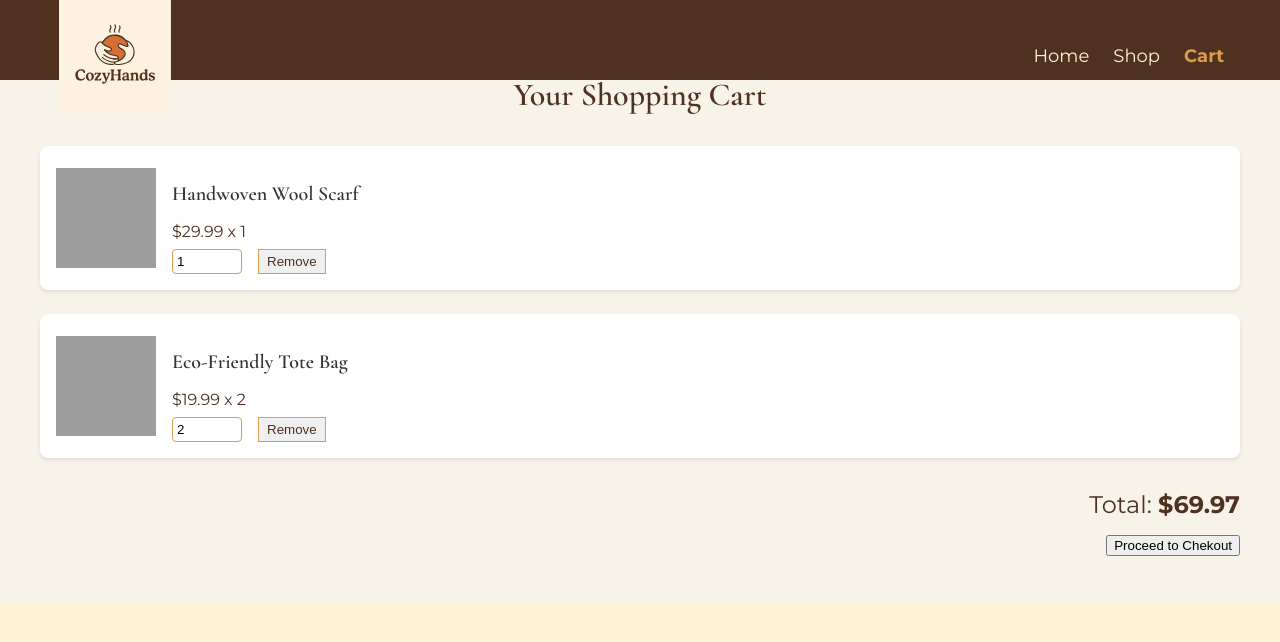
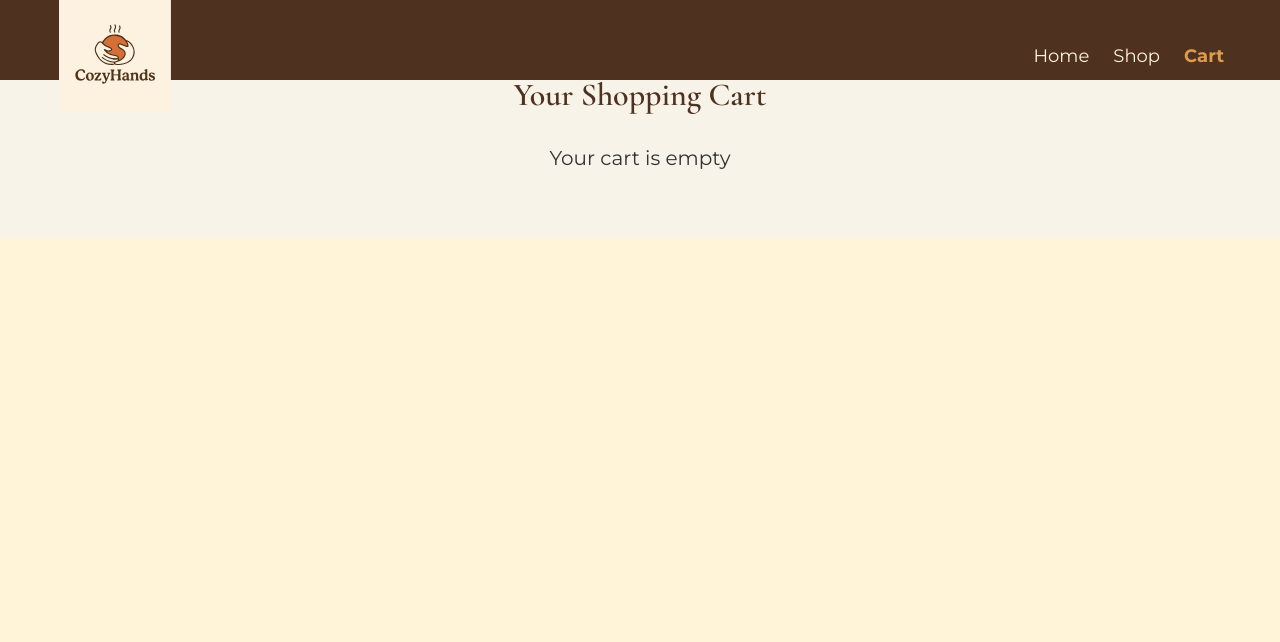
Before and after one commit to aleksfeschuk/cozyhands-marketplace, a React (Vite) app: page /cart in a window 1280 px wide. Shown: the top 642 px of the page. Built offline with nearby package versions, Linux system fonts and the light colour scheme; grey boxes are pictures that could not be loaded.

Commit message:
fixed code cart.tsx, added code in folder context CartContext, CartProvider

```diff
--- a/src/components/Cart.tsx
+++ b/src/components/Cart.tsx
@@ -1,28 +1,63 @@
 import { useState, useEffect } from 'react';
 import type { CartItem } from '../types/index';
+import { useCart } from '../context/CartContext';
 
-const initialCartItems: CartItem[] = [
-  {
-    id: "1",
-    title: "Handwoven Wool Scarf",
-    price: 29.99,
-    quantity: 1,
-    imageUrl: "/assets/scarf.jpg",
-  },
-  {
-    id: "2",
-    title: "Eco-Friendly Tote Bag",
-    price: 19.99,
-    quantity: 2,
-    imageUrl: "/assets/tote-bag.jpg",
-  },
-];
+// const initialCartItems: CartItem[] = [
+//   {
+//     id: "1",
+//     title: "Handwoven Wool Scarf",
+//     price: 29.99,
+//     quantity: 1,
+//     imageUrl: "/assets/scarf.jpg",
+//   },
+//   {
+//     id: "2",
+//     title: "Eco-Friendly Tote Bag",
+//     price: 19.99,
+//     quantity: 2,
+//     imageUrl: "/assets/tote-bag.jpg",
+//   },
+// ];
 
 const Cart: React.FC = () => {
-    const [cartItems, setCartItems] = useState<CartItem[]>(initialCartItems);
+
+    const { cartItems, removeFromCart, updateQuantity } = useCart();
 
     // Effect for updating the total amount
     const [total, setTotal] = useState(0);
+
+    const renderCartItem = (item: CartItem ) => (
+      <div key={item.id} className="cart__item">
+        <div className="cart__item-image">
+          <img src={item.imageUrl} alt={item.title} className="cart__item-img" />
+        </div>
+        <div className="cart__item-info">
+          <h3 className="cart__item-title">{item.title}</h3>
+          <p className="cart__item-price">${(item.price * item.quantity).toFixed(2)}</p>
+          <input
+            type="number"
+            min="1"
+            value={item.quantity}
+            onChange={(e) => {
+              const newQuantity = parseInt(e.target.value);
+              if (newQuantity >= 1 ) {
+                updateQuantity(item.id, newQuantity);
+              } else {
+                e.target.value = item.quantity.toString();
+              }
+            }}
+            className="cart__item-quantity"
+            />
+            <button
+              onClick={() => removeFromCart(item.id)}
+              className="cart__item-remove"
+              >
+                Remove
+            </button>
+        </div>
+      </div>
+    )
+
 
     useEffect(() => {
       const newTotal = cartItems.reduce(
@@ -30,60 +65,22 @@ const Cart: React.FC = () => {
         setTotal(newTotal);
       }, [cartItems]);
 
-    // function delete item from cart
-    const removeItem = (id: string) => {
-      setCartItems(cartItems.filter((item) => item.id !== id));
-    };
-
-    // function to update item quantity
-    const updateQuantity = (id: string, newQuantity: number) => {
-      setCartItems(
-        cartItems.map((item) =>
-          item.id === id ? { ...item, quantity: newQuantity} : item)
-      );
-    };
-
     return (
     <section className="cart">
       <div className="container cart__container">
         <h2 className="cart__title">Your Shopping Cart</h2>
-
         {cartItems.length === 0 ? (
           <p className="cart__empty">Your cart is empty</p>
         ) : (
           <>
             <div className="cart__items">
-                {cartItems.map((item) => (
-                  <div key={item.id} className="cart__item">
-                    <div className="cart__item-image">
-                      <img
-                        src={item.imageUrl}
-                        alt={item.title}
-                        className="cart__item-img"
-                      />
-                    </div>
-                    <div className="cart__item-info">
-                      <h3 className="cart__item-title">{item.title}</h3>
-                      <p className="cart__item-price">${item.price.toFixed(2)} x {item.quantity}</p>
-                      <input
-                        type="number"
-                        min="1"
-                        value={item.quantity}
-                        onChange={(e) => updateQuantity(item.id, parseInt(e.target.value))}
-                        className="cart__item-quantity"
-                      />
-                      <button
-                        onClick={() => removeItem(item.id)}
-                        className="cart__item-remove"> Remove </button>
-                    </div>
-                  </div>
-                ))}
+              {cartItems.map(renderCartItem)}
             </div>
             <div className="cart__summary">
               <p className="cart__total">
                 Total: <strong>${total.toFixed(2)}</strong>
               </p>
-                <button className="cart__checkout-btn">Proceed to Chekout</button>
+              <button className="cart__checkout-btn">Proceed to Checkout</button>
             </div>
           </>
         )}
--- a/src/components/ProductDetails.tsx
+++ b/src/components/ProductDetails.tsx
@@ -1,6 +1,7 @@
 import { useParams } from "react-router-dom";
-import { useState, useEffect } from "react";;
+import { useState, useEffect } from "react";
 import type { Product } from "../types/index";
+import { useCart } from "../context/CartContext";
 
 const mockProducts: Product[] = [
   {
@@ -33,6 +34,7 @@ const ProductDetails: React.FC = () => {
     // Get the ID parameter from the URL
     const ID = useParams<{ id: string }>().id;
     const [product, setProduct] = useState<Product | null>(null);
+    const { addToCart } = useCart();
 
     // Effect for loading a product when changing the ID
     useEffect(() => {
@@ -43,6 +45,16 @@ const ProductDetails: React.FC = () => {
     if (!product) {
         return <div className="product-details">Product not found</div>
     }
+
+    const handleAddToCart = () => {
+        addToCart({
+            id: product.id,
+            title: product.title,
+            price: product.price,
+            quantity: 1,
+            imageUrl: product.imageUrl,
+        });
+    };
 
     return (
         <section className ="product-details">
@@ -60,7 +72,9 @@ const ProductDetails: React.FC = () => {
                     <p className="product-details__price">${product.price.toFixed(2)}</p>
                     <p className="product-details__description">{product.description}</p>
 
-                    <button className="product-details__add-btn">Add to Cart</button>
+                    <button
+                        onClick={handleAddToCart}
+                        className="product-details__add-btn">Add to Cart</button>
                 </div>
             </div>
         </section>
--- /dev/null
+++ b/src/context/CartContext.ts
@@ -0,0 +1,25 @@
+import { createContext, useContext} from "react";
+import type { CartItem } from "../types/index";
+
+// // Define the context type for the cart
+export interface CartContextType {
+    cartItems: CartItem[];
+    addToCart: (item: CartItem) => void;
+    removeFromCart: (id: string) => void;
+    updateQuantity: (id: string, quantity: number) => void;
+};
+
+
+// Create a context with an initial value of undefined
+export const CartContext = createContext<CartContextType | undefined>(undefined);
+
+
+// Custom hook to use the CartContext for used in components
+
+export const useCart = () => {
+    const context = useContext(CartContext);
+    if (!context) {
+        throw new Error ("useCart must be used within a CartProvider");
+    }
+    return context;
+};
--- /dev/null
+++ b/src/context/CartProvider.tsx
@@ -0,0 +1,45 @@
+import { useState } from "react";
+import type { ReactElement } from "react";
+import type { CartItem } from "../types/index";
+import  { CartContext } from "./CartContext";
+
+interface CartProviderProps {
+    children: ReactElement | ReactElement[];
+}
+
+
+// component to provide cart context to children components
+// This component will manage the cart state and provide functions to manipulate it
+export const CartProvider = ({ children }: CartProviderProps) => {
+
+    const [cartItems, setCartItems] = useState<CartItem[]>([]);
+
+    const addToCart = (item: CartItem) => {
+        setCartItems((prevItems) => {
+            const existingItem = prevItems.find((i) => i.id === item.id);
+            if (existingItem) {
+                return prevItems.map((i) =>
+                    i.id === item.id ? {...i, quantity: i.quantity + item.quantity} : i
+                );
+            }
+            return [...prevItems, item];
+        });
+    };
+
+    const removeFromCart = (id: string) => {
+        setCartItems((prevItems) => prevItems.filter((i) => i.id !== id));
+    };
+
+    const updateQuantity = (id: string, quantity: number) => {
+        setCartItems((prevItems) =>
+            prevItems.map((i) =>
+                i.id === id ? {...i, quantity: Math.max(1, quantity)} : i))
+    };
+
+    return (
+        <CartContext.Provider
+            value={{ cartItems, addToCart, removeFromCart, updateQuantity}}>
+            {children}
+        </CartContext.Provider>
+    );
+};
--- a/src/main.tsx
+++ b/src/main.tsx
@@ -1,10 +1,13 @@
 import { StrictMode } from 'react'
 import { createRoot } from 'react-dom/client'
 import App from './App.tsx'
-import "./styles/main.scss"
+import "./styles/main.scss";
+import { CartProvider } from './context/CartProvider.tsx';
 
 createRoot(document.getElementById('root')!).render(
   <StrictMode>
-    <App />
+    <CartProvider>
+      <App />
+    </CartProvider>
   </StrictMode>,
 )
```
Lines whose indentation alone changed are shown as unchanged.
